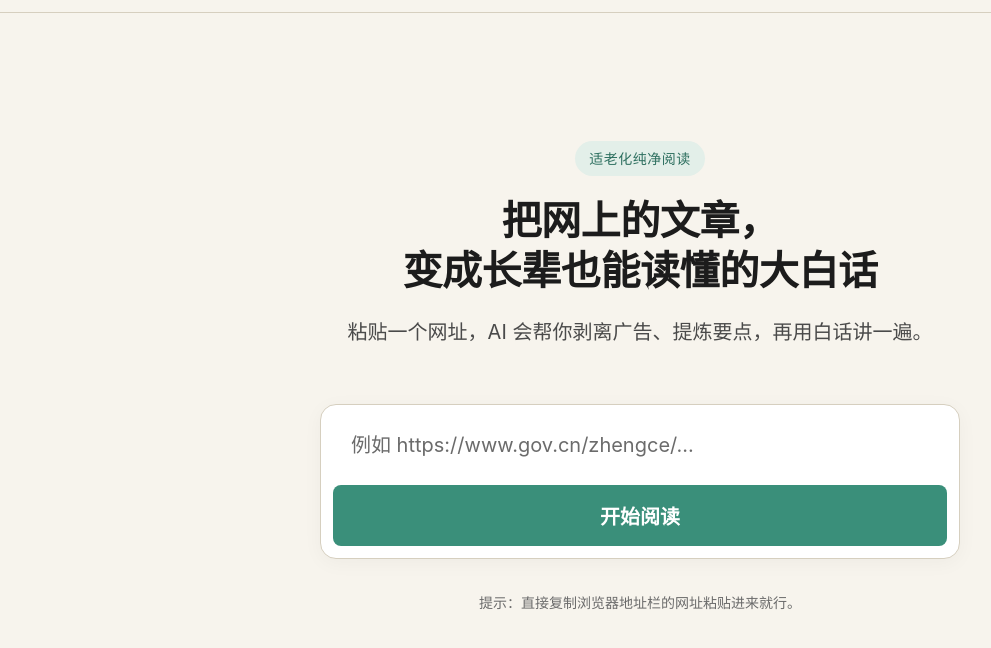
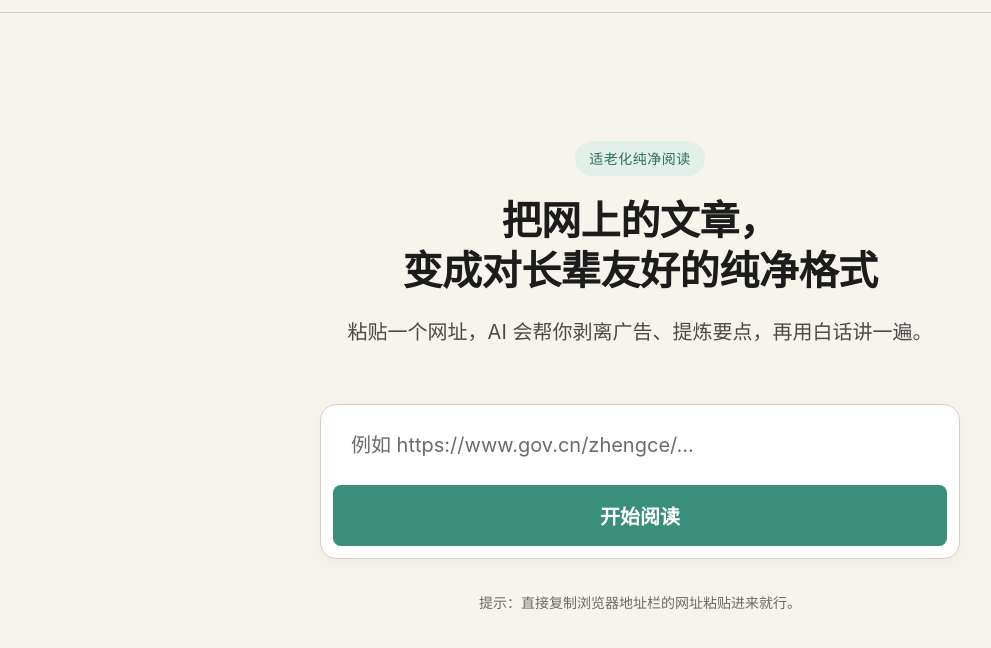
Before and after one commit to Chauncey911226/PureReading, a website: page app/index.html in a window 1280 px wide. Shown: the part 68-716 px from the top of the page, without its empty margins (0-991 px from the left). Drawn offline with Linux system fonts and the light colour scheme.

Commit message:
调整文案：网页标签和首页主标题

```diff
--- a/app/index.html
+++ b/app/index.html
@@ -4,7 +4,7 @@
 <head>
   <meta charset="UTF-8" />
   <meta name="viewport" content="width=device-width, initial-scale=1.0" />
-  <title>Pure Reading · 长辈也能读得懂</title>
+  <title>Pure Reading · 长辈也能轻松读</title>
   <meta name="description" content="把网上复杂的文章，变成3-5句大白话。" />
   <link rel="icon" type="image/x-icon" href="./favicon.ico" />
   <link rel="shortcut icon" type="image/x-icon" href="./favicon.ico" />
@@ -33,7 +33,7 @@
   <main id="view-input" class="view-input">
     <div class="input-wrap">
       <p class="input-tag">适老化纯净阅读</p>
-      <h1 class="input-title">把网上的文章，<br />变成长辈也能读懂的大白话</h1>
+      <h1 class="input-title">把网上的文章，<br />变成对长辈友好的纯净格式</h1>
       <p class="input-sub">粘贴一个网址，AI 会帮你剥离广告、提炼要点，再用白话讲一遍。</p>
 
       <form id="url-form" class="url-form" autocomplete="off">
```
